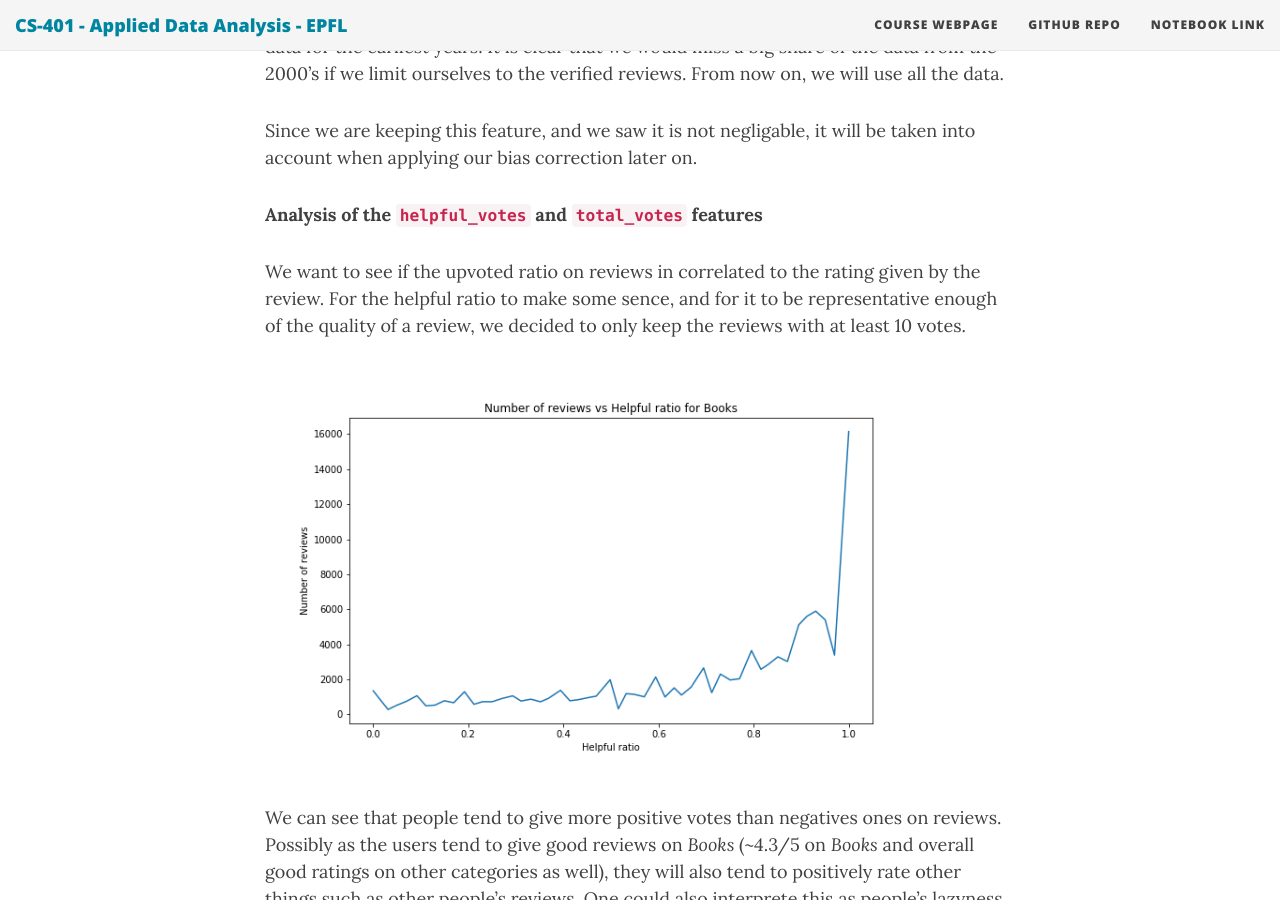
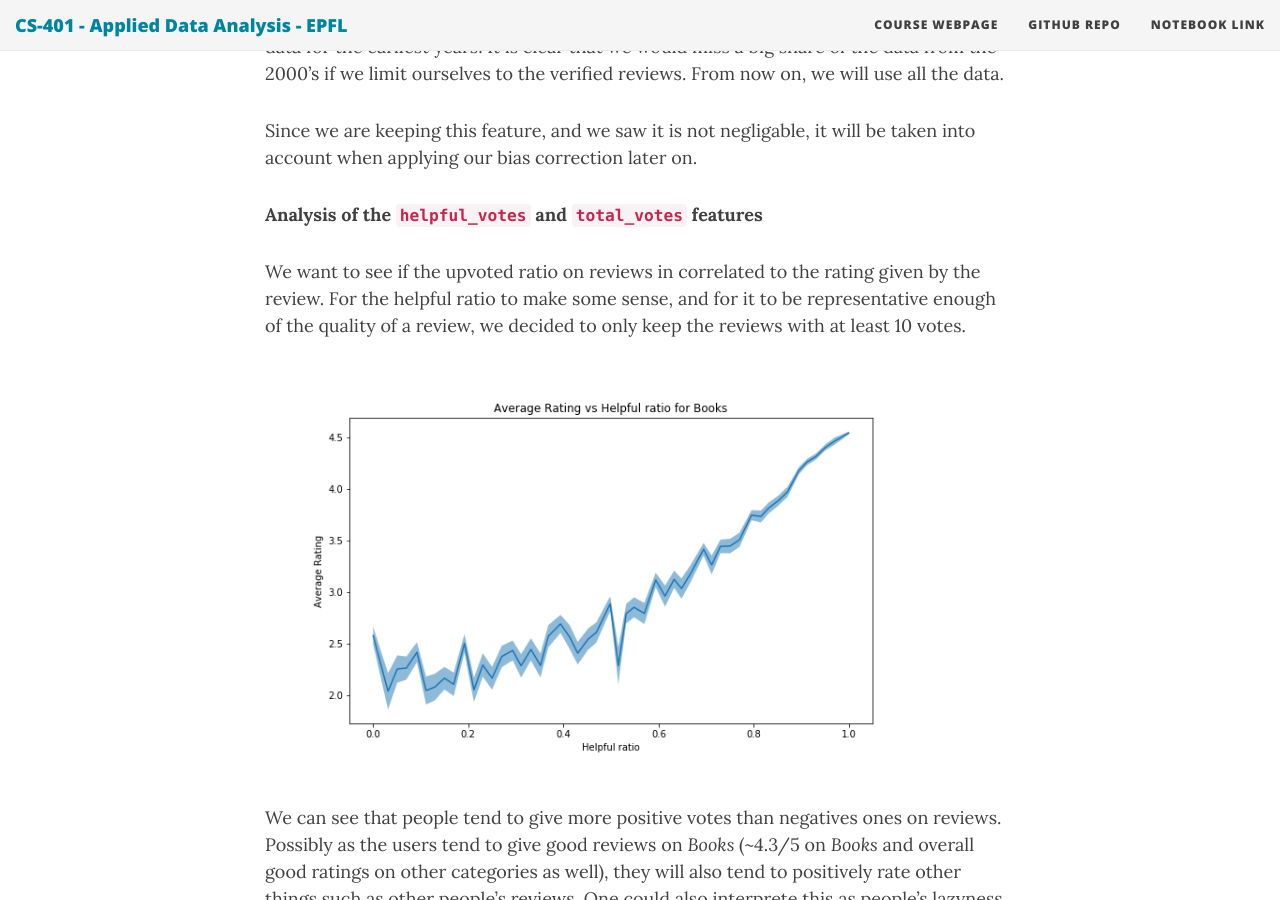
Before and after one commit to ada-lyn/ada-lyn.github.io, a Jekyll site: the page built from index.md, in a window 1280 px wide and 900 px high, scrolled down 6739 px. Built offline with Jekyll 4.4.1, drawn with Linux system fonts in a browser that asks for light colours; nearby versions of some CDN libraries; formulas are drawn with MathJax 3.

Commit message:
Update index.md

```diff
--- a/index.md
+++ b/index.md
@@ -108,16 +108,16 @@ Since we are keeping this feature, and we saw it is not negligable, it will be t
 
 **Analysis of the `helpful_votes` and `total_votes` features**
 
-We want to see if the upvoted ratio on reviews in correlated to the rating given by the review. For the helpful ratio to make some sence, and for it to be representative enough of the quality of a review, we decided to only keep the reviews with at least 10 votes.
+We want to see if the upvoted ratio on reviews in correlated to the rating given by the review. For the helpful ratio to make some sense, and for it to be representative enough of the quality of a review, we decided to only keep the reviews with at least 10 votes.
 
 <p float="left">
-  <img src="/img/products/helpful_vs_number_Books.png" width="90%" />
+  <img src="/img/products/helpful_vs_rating_Books.png" width="90%" />
 </p>
 
 We can see that people tend to give more positive votes than negatives ones on reviews. Possibly as the users tend to give good reviews on *Books* (~4.3/5 on *Books* and overall good ratings on other categories as well), they will also tend to positively rate other things such as other people's reviews. One could also interprete this as people's lazyness, who only rate reviews when they find them useful, and not otherwise.
 
 <p float="left">
-  <img src="/img/products/helpful_vs_rating_Books.png" width="90%" />
+  <img src="/img/products/helpful_vs_number_Books.png" width="90%" />
 </p>
 
 This graph may seem a bit strange at first, wondering why people would mostly positively rate reviews with high ratings only. However it can easily be explained: on any product it makes sense to assume a user will usually give a positive vote to a review if it is somewhat close to that user opinion on the product. And since the average in *Books* is very high, most of the reviews with high ratings will be close to the product average on average, meaning the closer a review's rating is close to the general opinion (= product average), the more likely it is to get positive votes.
```
